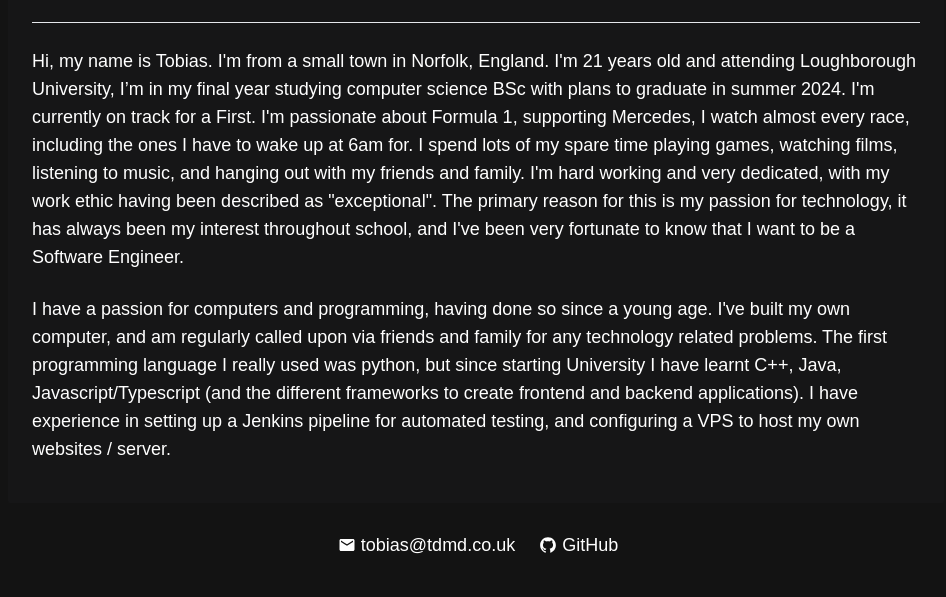
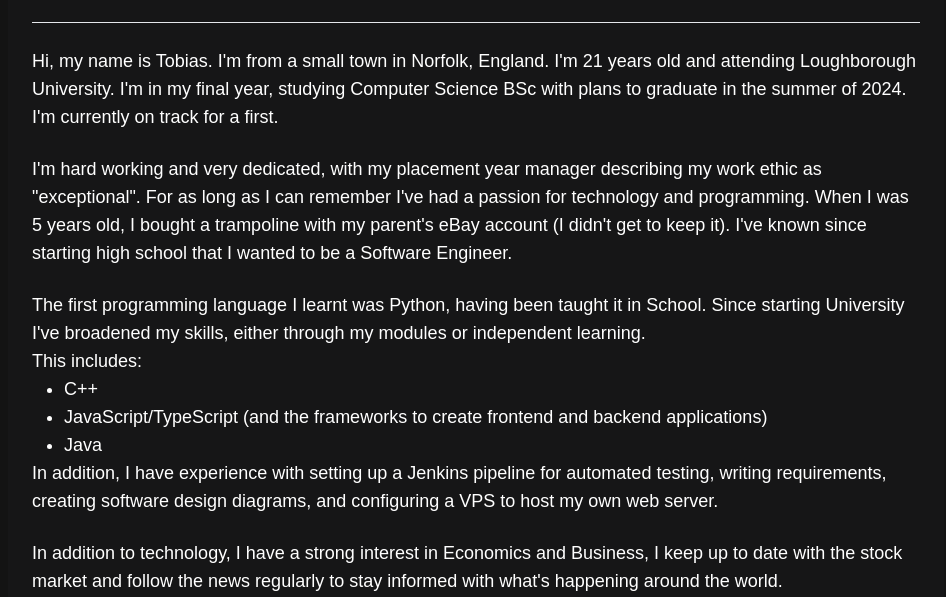
Before and after one commit to AmzingTobias/Portfolio, a Next.js app: page / in a window 1280 px wide. Shown: the part 355-952 px from the top of the page, without its empty margins (164-1110 px from the left). Before the commit the page ends 930 px from the top, so only its background shows below. Built offline with nearby package versions, Linux system fonts and the light colour scheme.

Commit message:
Update about me text to improve readability

```diff
--- a/app/page.tsx
+++ b/app/page.tsx
@@ -1,6 +1,7 @@
 import Image from "next/image";
 import image_of_me from "../public/me.jpg";
 import RoundedImage from "../components/RoundedImage";
+import List from "@/components/List";
 
 const getAge = (): number => {
   // Get the current date
@@ -17,38 +18,64 @@ const getAge = (): number => {
 export default function Home() {
   return (
     <main className="w-full">
-      <div className="pb-4">
+      <div>
         <div className="flex justify-center ">
           <RoundedImage image_src={image_of_me.src} image_alt="Image of me" />
         </div>
         <hr className="my-6" />
-        <div className="">
-          <p className="text-lg">
+        <div className="text-lg">
+          <p>
             Hi, my name is Tobias. I&apos;m from a small town in Norfolk,
             England. I&apos;m {getAge()} years old and attending Loughborough
-            University, I’m in my final year studying computer science BSc with
-            plans to graduate in summer 2024. I&apos;m currently on track for a
-            First. I&apos;m passionate about Formula 1, supporting Mercedes, I
-            watch almost every race, including the ones I have to wake up at 6am
-            for. I spend lots of my spare time playing games, watching films,
-            listening to music, and hanging out with my friends and family.
-            I&apos;m hard working and very dedicated, with my work ethic having
-            been described as &quot;exceptional&quot;. The primary reason for
-            this is my passion for technology, it has always been my interest
-            throughout school, and I&apos;ve been very fortunate to know that I
-            want to be a Software Engineer.
+            University. I&apos;m in my final year, studying Computer Science BSc
+            with plans to graduate in the summer of 2024. I&apos;m currently on
+            track for a first.
           </p>
           <div className="my-6" />
-          <p className="text-lg">
-            I have a passion for computers and programming, having done so since
-            a young age. I&apos;ve built my own computer, and am regularly
-            called upon via friends and family for any technology related
-            problems. The first programming language I really used was python,
-            but since starting University I have learnt C++, Java,
-            Javascript/Typescript (and the different frameworks to create
-            frontend and backend applications). I have experience in setting up
-            a Jenkins pipeline for automated testing, and configuring a VPS to
-            host my own websites / server.
+          <p>
+            I&apos;m hard working and very dedicated, with my placement year
+            manager describing my work ethic as &quot;exceptional&quot;. For as
+            long as I can remember I&apos;ve had a passion for technology and
+            programming. When I was 5 years old, I bought a trampoline with my
+            parent&apos;s eBay account (I didn&apos;t get to keep it). I&apos;ve
+            known since starting high school that I wanted to be a Software
+            Engineer.
+          </p>
+          <div className="my-6" />
+          <p>
+            The first programming language I learnt was Python, having been
+            taught it in School. Since starting University I&apos;ve broadened
+            my skills, either through my modules or independent learning.
+          </p>
+          <List
+            list={{
+              title: "This includes:",
+              points: [
+                "C++",
+                "JavaScript/TypeScript (and the frameworks to create frontend and backend applications)",
+                "Java",
+              ],
+            }}
+          />
+          <p>
+            In addition, I have experience with setting up a Jenkins pipeline
+            for automated testing, writing requirements, creating software
+            design diagrams, and configuring a VPS to host my own web server.
+          </p>
+          <div className="my-6" />
+          <p>
+            In addition to technology, I have a strong interest in Economics and
+            Business, I keep up to date with the stock market and follow the
+            news regularly to stay informed with what&apos;s happening around
+            the world.
+          </p>
+          <div className="my-6" />
+          <p>
+            My hobbies include gaming, watching films, listening to music, and
+            hanging out with my friends and family. I&apos;m passionate about F1
+            (Mercedes), I watch almost every race, including the ones I have to
+            wake up at 6am for. I also enjoy football and occasionally play
+            golf.
           </p>
         </div>
       </div>
--- a/components/NavBar.tsx
+++ b/components/NavBar.tsx
@@ -12,7 +12,7 @@ const NavBar = () => {
             <Link href="/">About me</Link>
           </li>
           <li className={navbarStyles}>
-            <Link href="/projects">My project's</Link>
+            <Link href="/projects">My project&apos;s</Link>
           </li>
           <li className={navbarStyles}>
             <Link href="/prior-experience">My experience</Link>
```
